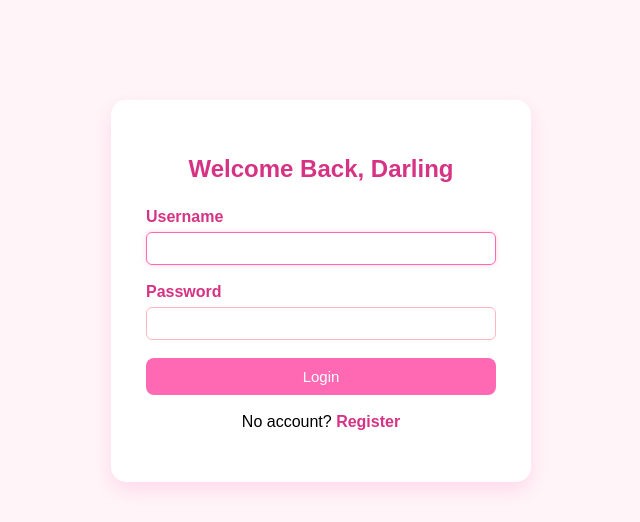
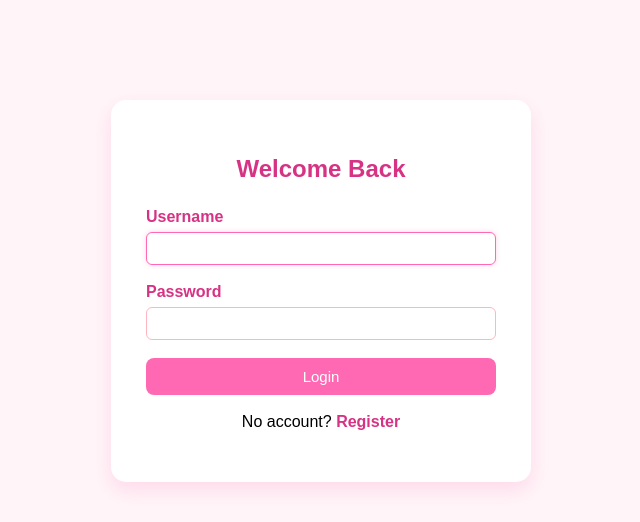
Before and after one commit to wiut00015541/DSCC_15541, a Django app: page /login/ in a window 1280 px wide. Shown: the part 58-580 px from the top of the page, without its empty margins (319-959 px from the left). Run offline with Django 5.2, Linux system fonts and the light colour scheme.

Commit message:
trial push

```diff
--- a/tasks/templates/login.html
+++ b/tasks/templates/login.html
@@ -4,7 +4,7 @@
 
 <div class="auth-wrapper">
     <div class="auth-card">
-        <h2>Welcome Back, Darling</h2>
+        <h2>Welcome Back</h2>
 
         <form method="post">
             {% csrf_token %}
```
